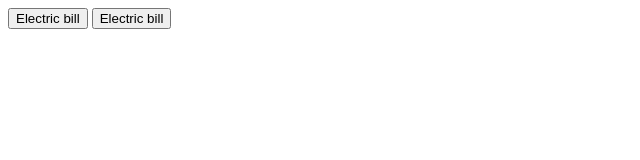
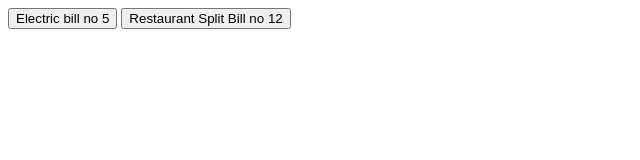
Before and after one commit to johnamir40/JavaScript-Task-no5, a plain HTML site: page index.html in a window 1280 px wide. Shown: the whole page, without its empty margins (0-640 px from the left). Drawn offline with Linux system fonts and the light colour scheme.

Commit message:
version3

```diff
--- a/index.html
+++ b/index.html
@@ -3,11 +3,11 @@
   <head>
     <meta charset="UTF-8" />
     <meta name="viewport" content="width=device-width, initial-scale=1.0" />
-    <title>Task no 5</title>
+    <title>Task no 5 and 12</title>
   </head>
   <body>
-    <button onclick="electricityBill()">Electric bill</button>
-    <button onclick="splitBill()">Electric bill</button>
+    <button onclick="electricityBill()">Electric bill no 5</button>
+    <button onclick="splitBill()">Restaurant Split Bill no 12</button>
     <script src="./index.js"></script>
   </body>
 </html>
```
